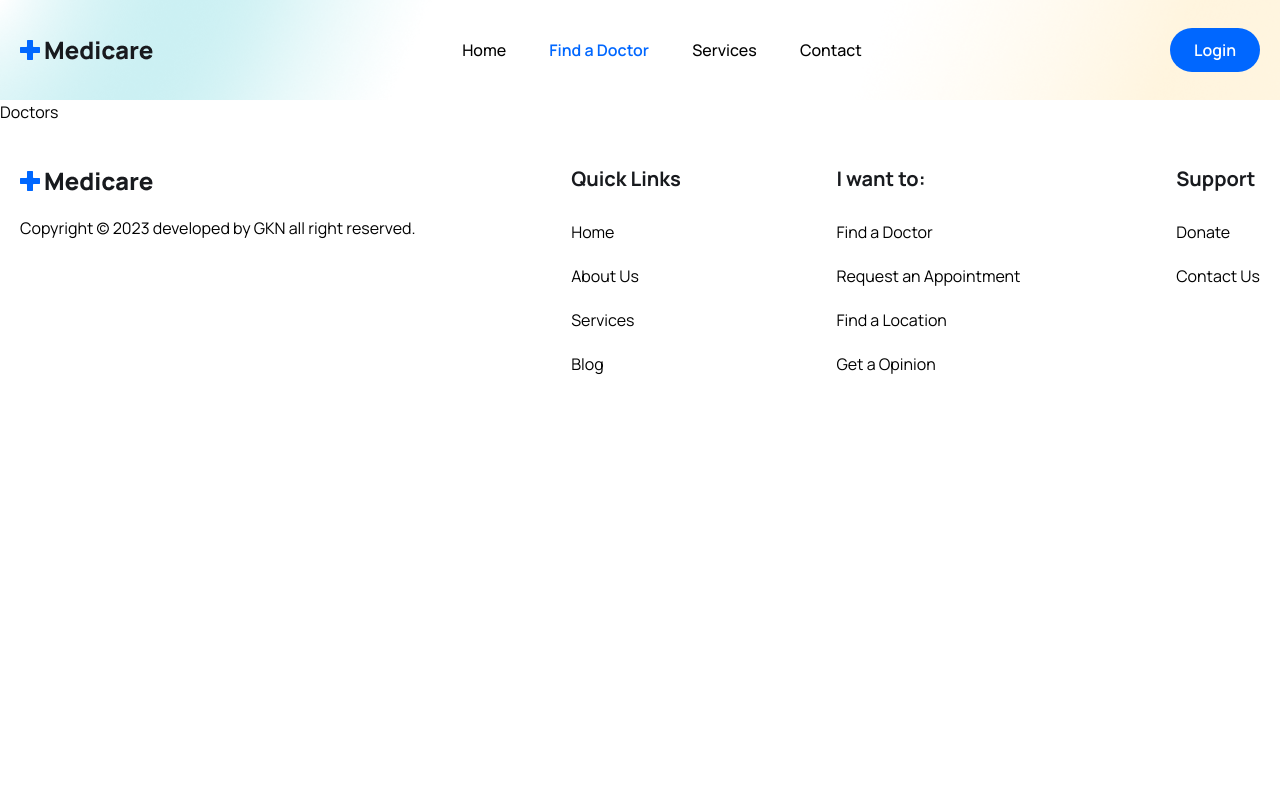
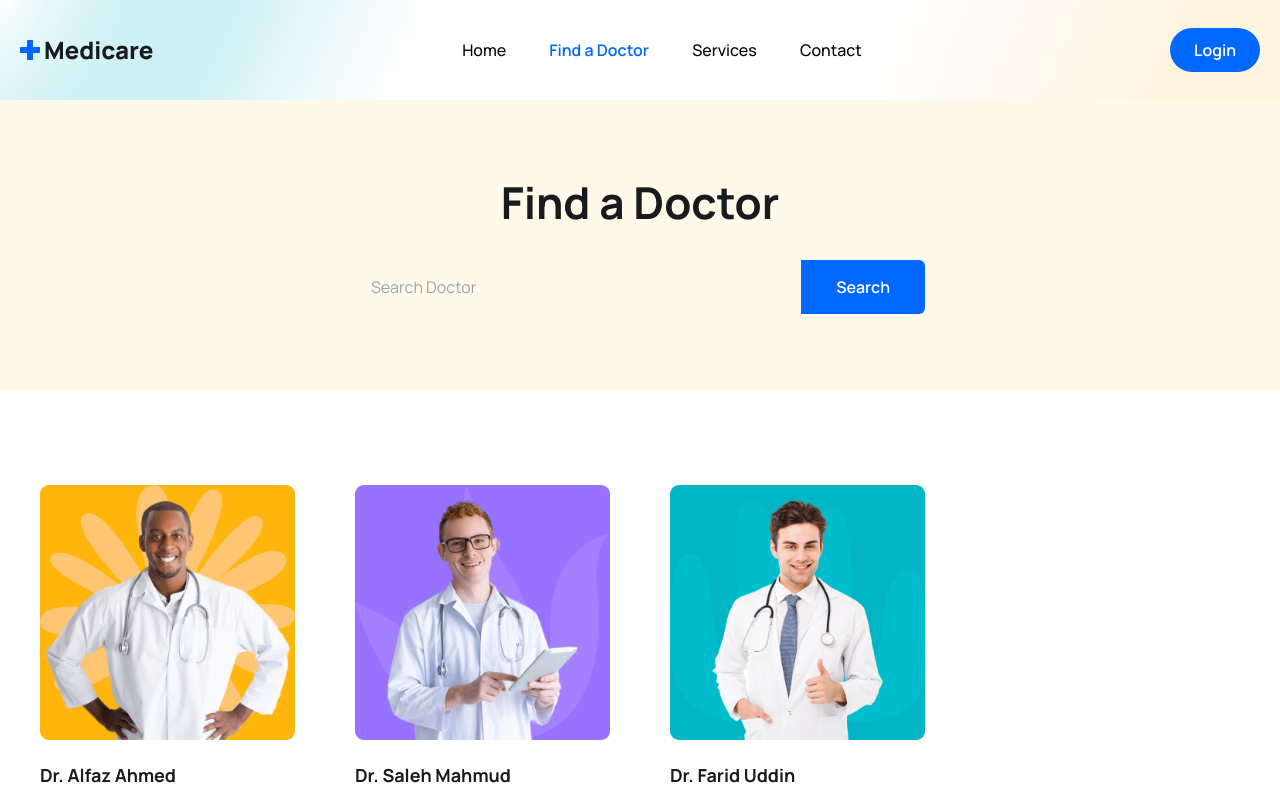
Before and after one commit to Gautam-Adhikari/drscheduler2, a React (Vite) app: page /doctors in a window 1280 px wide. Shown: the top 800 px of the page. Built offline with nearby package versions, Linux system fonts and the light colour scheme.

Commit message:
update doctor page

```diff
--- a/src/pages/Doctors/Doctors.jsx
+++ b/src/pages/Doctors/Doctors.jsx
@@ -1,8 +1,33 @@
 import React from 'react'
+import DoctorCard from '../../components/Doctors/DoctorCard'
+import { doctors } from '../../assets/data/doctors'
 
 const Doctors = () => {
   return (
-    <div>Doctors</div>
+    <>
+      <section className=" bg-[#fff9ea]">
+      <div className="container text-center">
+      <h2 className="heading">Find a Doctor</h2>
+      <div className="max-w-[570px] mt-[30px] mx-auto Obg-[#0066ff2c] rounded-md flex items-center
+      justify-between">
+      <input type="search"
+      className="py-4 pl-4 pr-2 bg-transparent w-full focus:outline-none cursor-pointer
+      placeholder:text-textColor"
+      placeholder="Search Doctor"/>
+      <button className="btn mt-0 rounded-[0px] rounded-r-md">
+          Search
+      </button>
+      </div>
+    </ div>
+    </section>
+    <section>
+    <div className="container">
+    <div className='grid grid-cols-1 sm:grid-cols-2 md:grid-cols-3 lg:grid-cols-4 gap-5'>{doctors.map(doctor => (
+            <DoctorCard key={doctor.id} doctor={doctor} />
+        ))}</div>
+    </ div>
+</section>
+    </>
   )
 }
 
--- a/src/pages/Services.jsx
+++ b/src/pages/Services.jsx
@@ -4,7 +4,7 @@
 const Services = () => {
   return <section>
     <div className="contaier">
-    <div className='grid grid-cols-1 md:grid-cols-2 lg:grid-cols-3 gap-5 lg:gap-[30px] mt-[30px] lg:mt-[55px]'>
+    <div className='grid grid-cols-1 md:grid-cols-2 lg:grid-cols-3 gap-5 lg:gap-[30px]'>
     {services.map((item,index)=> <ServiceCard item={item} index={index} key={index}/>)}
   </div>
     </div>
```
